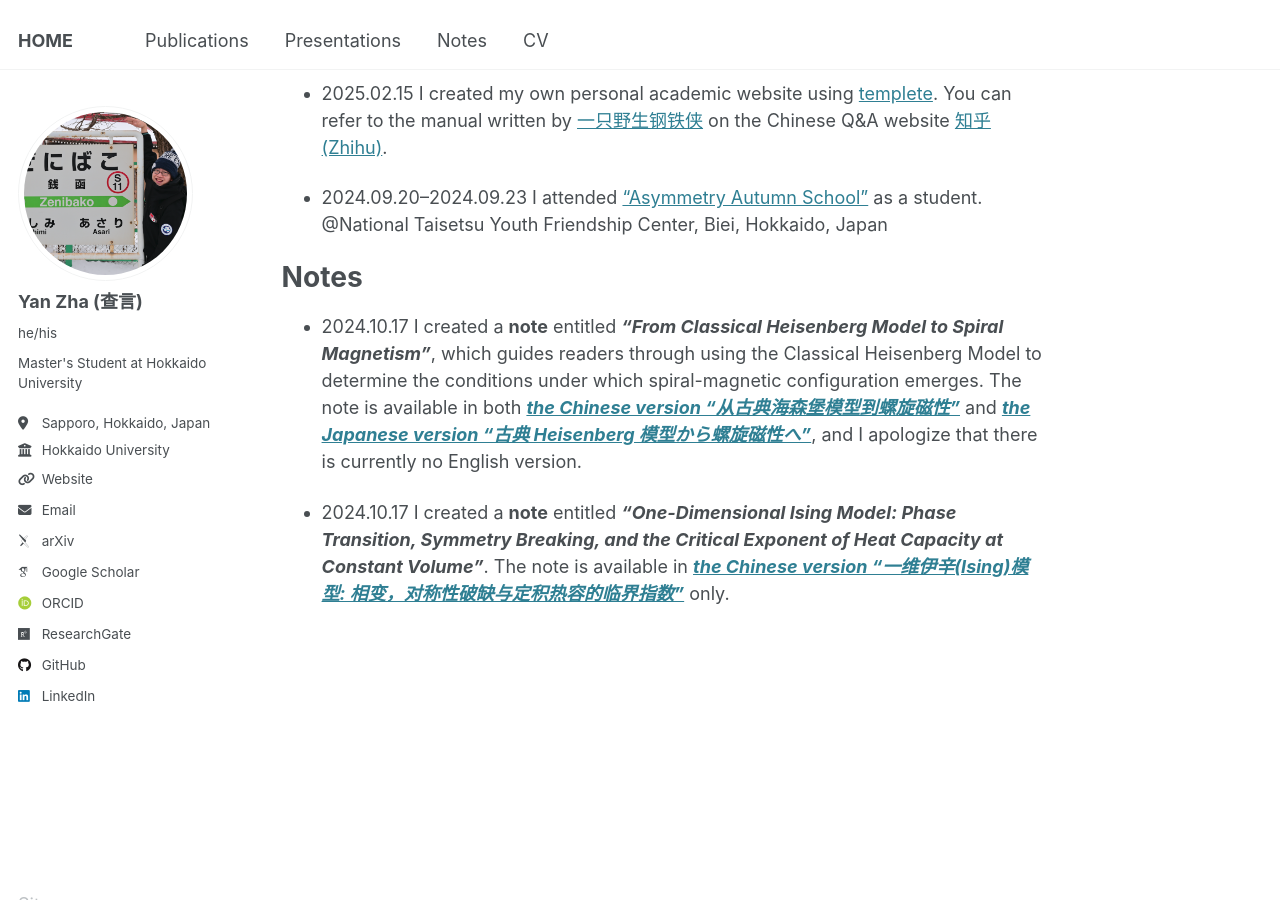
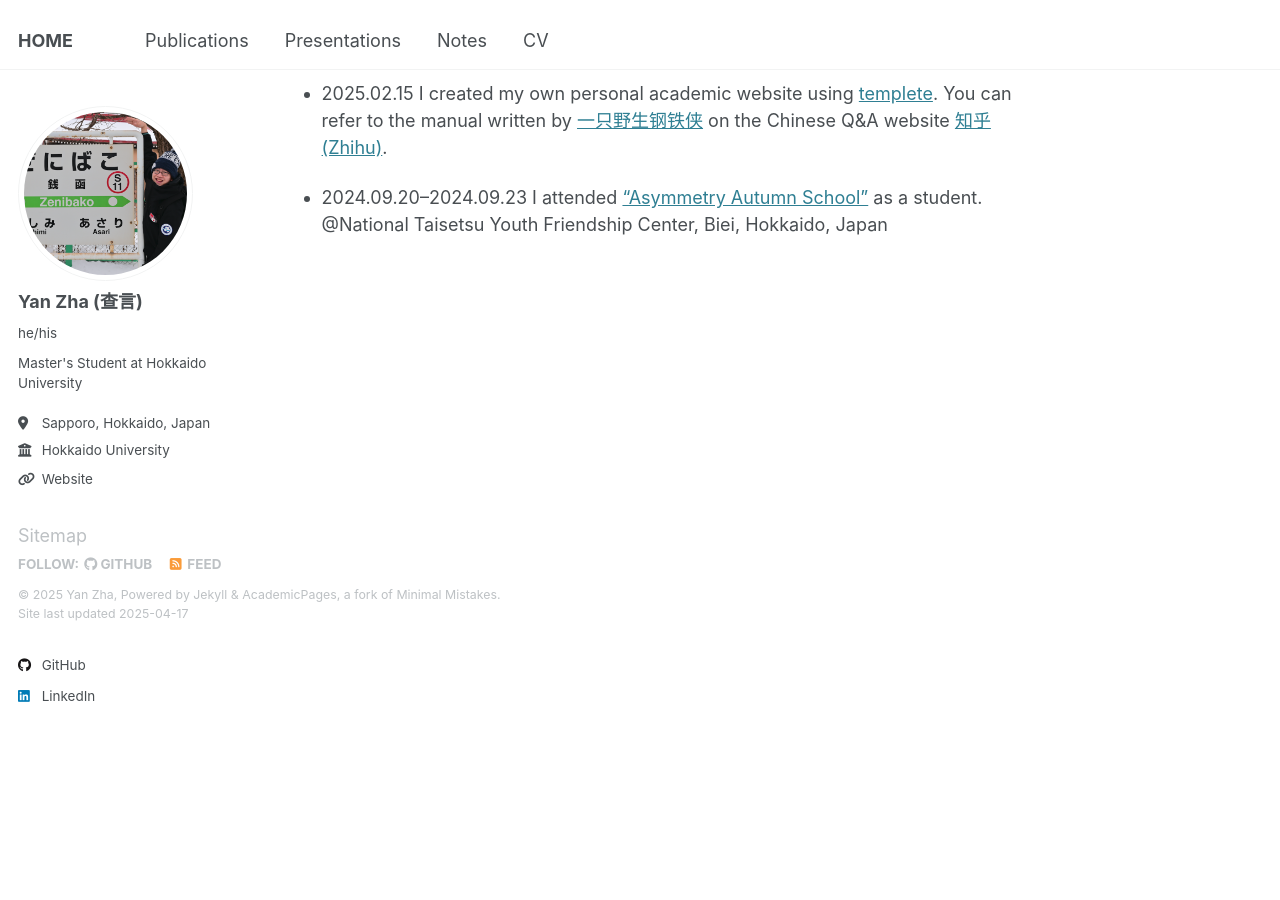
Before and after one commit to yzhacn/yzhacn.github.io, a Jekyll site: the page built from _pages/about.md, in a window 1280 px wide and 900 px high, scrolled down 1040 px. Built offline with Jekyll 4.4.1, drawn with Linux system fonts in a browser that asks for light colours; some web fonts are replaced.

Commit message:
Update about.md

```diff
--- a/_pages/about.md
+++ b/_pages/about.md
@@ -33,9 +33,3 @@ computational material design"](https://asymmetry.hiroshima-u.ac.jp/event/2532).
 * 2025.02.15 I created my own personal academic website using [templete](https://github.com/academicpages/academicpages.github.io). You can refer to the manual written by [一只野生钢铁侠](https://www.zhihu.com/people/91-53-41-34) on the Chinese Q&A website [知乎 (Zhihu)](https://zhuanlan.zhihu.com/p/711554540).
 
 * 2024.09.20--2024.09.23 I attended ["Asymmetry Autumn School"](https://asymmetry.hiroshima-u.ac.jp/event/1097) as a student. @National Taisetsu Youth Friendship Center, Biei, Hokkaido, Japan
-
-Notes
-======
-* 2024.10.17 I created a **note** entitled ***"From Classical Heisenberg Model to Spiral Magnetism"***, which guides readers through using the Classical Heisenberg Model to determine the conditions under which spiral-magnetic configuration emerges. The note is available in both ***[the Chinese version “从古典海森堡模型到螺旋磁性”](https://yzhacn.github.io/files/20241017_spiral.pdf)*** and ***[the Japanese version “古典 Heisenberg 模型から螺旋磁性へ”](https://yzhacn.github.io/files/20241017_spiral_ja.pdf)***, and I apologize that there is currently no English version.
-
-* 2024.10.17 I created a **note** entitled ***"One-Dimensional Ising Model: Phase Transition, Symmetry Breaking, and the Critical Exponent of Heat Capacity at Constant Volume"***. The note is available in ***[the Chinese version “一维伊辛(Ising)模型: 相变，对称性破缺与定积热容的临界指数”](https://yzhacn.github.io/files/20241017_ising.pdf)*** only.
```
